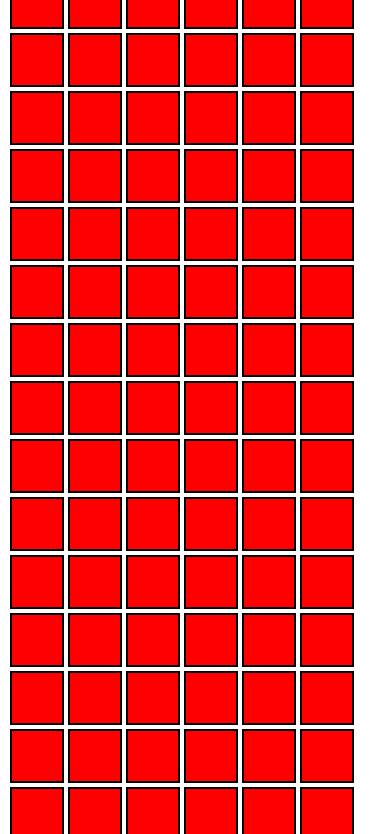
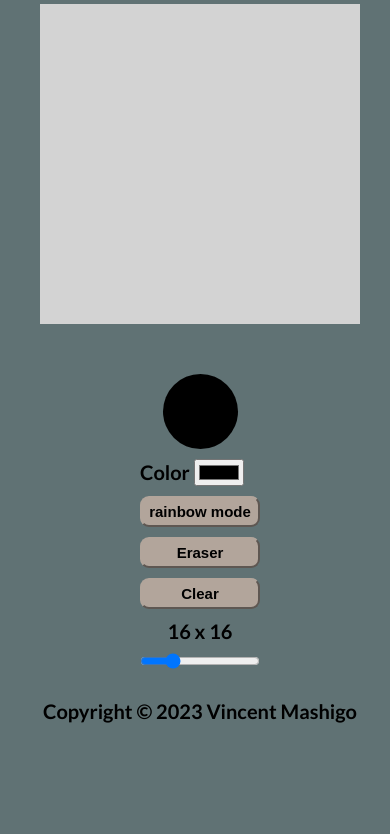
Before and after one commit to mashigovincent01/Etch-a-Sketch, a plain HTML site: page index.html in a window 390 px wide. Shown: the part 93-927 px from the top of the page. After the commit the page ends 864 px from the top, so only its background shows below. Drawn offline with Linux system fonts and the light colour scheme.

Commit message:
Final update

```diff
--- a/index.html
+++ b/index.html
@@ -4,12 +4,34 @@
     <meta charset="UTF-8">
     <meta name="viewport" content="width=device-width, initial-scale=1.0">
     <title>Etch-a-Sketch</title>
+    <link rel="preconnect" href="https://fonts.googleapis.com">
+<link rel="preconnect" href="https://fonts.gstatic.com" crossorigin>
+<link href="https://fonts.googleapis.com/css2?family=Lato:wght@700&display=swap" rel="stylesheet">
     <link rel="stylesheet" href="style.css">
+
 </head>
 <body>
-    <section>
-        <div id="grid"></div>
-    </section>
+    <div class="main">
+        <h1>Etch-a-Sketch</h1>
+        <section id="grid-inputs">
+            <div id="inputs">
+                <div id="mode"></div>
+                <div>
+                    <label for="color">Color</label>
+                    <input type="color" name="color" id="color">
+                </div>
+                <button id="rainbow-mode">rainbow mode</button>
+                <button id="eraser">Eraser</button>
+                <button id="clear">Clear</button>
+                <p id="size-value">16 x 16</p>
+                <input type="range" id="size" name="vol" min="1" max="64" value="16">
+            </div>
+            <div id="grid"></div>
+        </section>
+        <footer>
+            Copyright &copy; 2023 Vincent Mashigo
+        </footer>
+    </div>
     <script src="script.js"></script>
 </body>
 </html>
--- a/script.js
+++ b/script.js
@@ -1,24 +1,11 @@
 var size = 16;
 var color = "black";
+var rainbowMode = false;
+var eraserMode = false;
 
-function populateGrid(){
-    const grid = document.getElementById("grid");
-    let res = "";
-    for(var i = 0; i < (size * size); i++){
-        res += '<div class="grid-cell"></div>';
-    }
-    grid.innerHTML = res;
-}
-populateGrid();
+populateGrid(size);
 
 var gridCells = document.getElementsByClassName("grid-cell");
-// console.log(gridCells);
-// [...gridCells].forEach(cell => {
-//     alert("Hello");
-//     cell.addEventListener("mousedown", ()=>{
-//         cell.style.backgroundColor = color;
-//     })
-// ;});
 
 var mousedown = false
 document.addEventListener("mousedown", ()=>{
@@ -28,17 +15,95 @@ document.addEventListener("mousedown", ()=>{
 document.addEventListener("mouseup", ()=>{
     mousedown = false;
 })
-for(let i = 0; i < gridCells.length; i++){
+function addEventListenersOnCells(){
+    for(let i = 0; i < gridCells.length; i++){
         // alert("Here")
 
         gridCells[i].addEventListener("mousedown", ()=>{
+            if(rainbowMode){
+                color = randomColor();
+            }
+            if(eraserMode){
+                color = "lightgrey";
+            }
             gridCells[i].style.backgroundColor = color;
         })
         gridCells[i].addEventListener("mouseover", ()=>{
             // alert("Hey");
             if(mousedown){
+                if(rainbowMode){
+                    color = randomColor();
+                }
+                if(eraserMode){
+                    color = "lightgrey";
+                }
                 gridCells[i].style.backgroundColor = color;
             }
         });
 
+    }
 }
+
+const sizeElement = document.querySelector("#size");
+const sizeValue = document.querySelector("#size-value");
+sizeElement.addEventListener("change", ()=>{
+    size = sizeElement.value;
+    sizeValue.innerHTML = `${size} x ${size}`;
+    populateGrid(size);
+});
+
+function populateGrid(gridSize){
+    const grid = document.getElementById("grid");
+    const cellWidth = 320 / gridSize;
+    // alert(gridSize);
+    let res = "";
+    for(var i = 0; i < (gridSize * gridSize); i++){
+        res += `<div class="grid-cell" style="width:${cellWidth}px;height:${cellWidth}px"></div>`;
+    }
+    // alert(res);
+    grid.innerHTML = res;
+    gridCells = document.getElementsByClassName("grid-cell");
+    // console.log(gridCells);
+    addEventListenersOnCells();
+}
+
+
+const colorElement = document.getElementById("color");
+colorElement.addEventListener("input", ()=>{
+
+    populateGrid(size);
+    color = colorElement.value;
+    document.getElementById("mode").style.backgroundColor = color;
+});
+
+colorElement.addEventListener("change", ()=>{
+    rainbowMode = false;
+    eraserMode = false;
+    color = colorElement.value;
+    document.getElementById("mode").style.backgroundColor = color;
+});
+
+
+var rainbowColors = ["red", "orange", "yellow", "green", "blue", "indigo", "violet"];
+
+function randomColor(){
+    let i = Math.floor(Math.random() * rainbowColors.length);
+    return rainbowColors[i];
+}
+document.querySelector("#clear").addEventListener("click", ()=>{
+    populateGrid(size);
+});
+
+document.querySelector("#eraser").addEventListener("click", ()=>{
+    color = "lightgrey";
+    eraserMode = true;
+    rainbowMode = false;
+    document.getElementById("mode").style.backgroundColor = color;
+});
+
+document.querySelector("#rainbow-mode").addEventListener("click", ()=>{
+    populateGrid(size);
+    document.getElementById("mode").style.background = "linear-gradient(135deg, red, orange, yellow, green, blue, indigo,violet )";
+    rainbowMode = true;
+    eraserMode = false;
+});
--- a/style.css
+++ b/style.css
@@ -1,15 +1,96 @@
 .grid-cell{
-    width: 50px;
-    height: 50px;
-    background-color: red;
-    border: solid black 2px;
-    margin: 2px;
+    width: 20px;
+    height: 20px;
+    background-color: lightgray;
+    /* border: solid black; */
+
+
+}
+*{
+    box-sizing: border-box;
+    margin: 0;
+}
+body{
+    min-width:400px;
+    background-color: #607274;
+    font-family: 'Lato', sans-serif;
 }
 
-
-
+#inputs p{
+    text-align: center;
+}
 
 #grid{
     display: flex;
     flex-wrap: wrap;
+    /* width: 50%; */
+    width: 320px;
+    min-width: 320px;
+
 }
+#inputs{
+    display: flex;
+    flex-direction: column;
+    width: 120px;
+    gap: 10px;
+    font-size: 20px;
+}
+
+#mode{
+    width: 75px;
+    height: 75px;
+    /* background-color: black; */
+    background: black;
+    text-align: center;
+    border-radius: 100%;
+    margin-left: auto;
+    margin-right: auto;
+}
+
+footer{
+    /* background-color: blue; */
+    padding: 10px;
+    text-align: center;
+    font-size: 20px;
+    bottom: 0;
+}
+body{
+    min-height: 100vh;
+}
+#main{
+    height: 100vh;
+}
+button{
+    padding: 5px;
+    border-radius: 9px;
+    background-color: #B2A59B;
+    font-weight: bold;
+    border-color: #B2A59B;
+    font-size: 15px;
+}
+#grid-inputs{
+    display: flex;
+    /* width: 80%; */
+    margin: auto;
+    gap: 50px;
+    /* background-color: red; */
+    justify-content: center;
+    padding: 20px;
+
+}
+h1{
+    text-align: center;
+    margin-top: 20px;
+    margin: bottom 40px;
+    font-size: 48px;
+}
+
+@media only screen and (max-width: 600px) {
+    #grid-inputs{
+        flex-direction: column;
+        align-items: center;
+    }
+    #inputs{
+        order: 1;
+    }
+}
```
